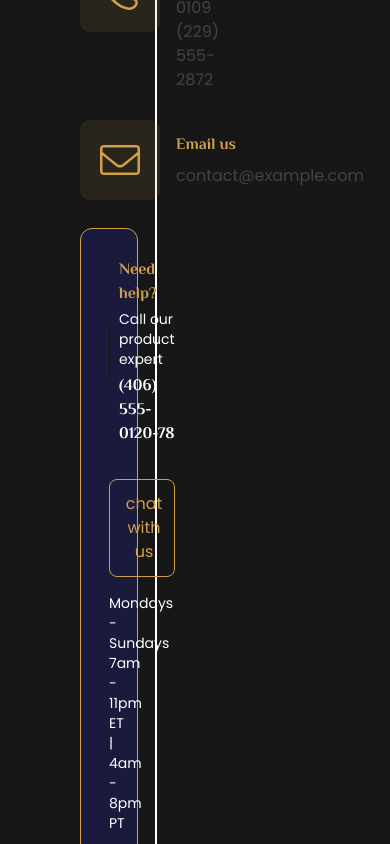
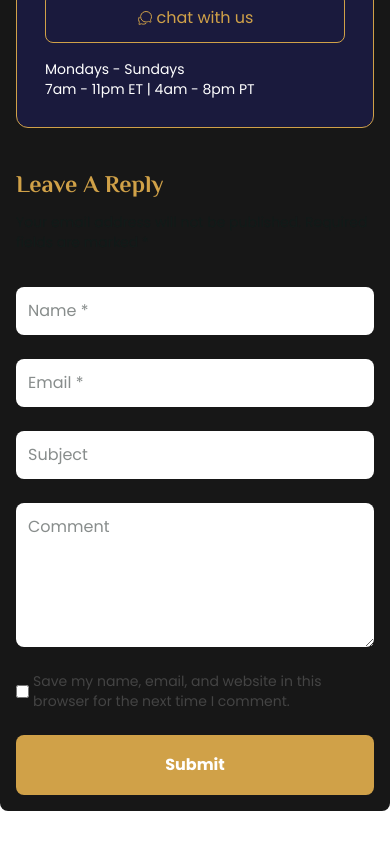
Before and after one commit to theashrafislam/halal-fly-v1, a Next.js app: page /contact in a window 390 px wide. Shown: the part 1156-2000 px from the top of the page. Built offline with nearby package versions, Linux system fonts and the light colour scheme; a web font is replaced by a local one.

Commit message:
contact page is complate with all devices responsive done

```diff
--- a/src/app/Components/Contact/ContactFormSection/ContactFormSection.jsx
+++ b/src/app/Components/Contact/ContactFormSection/ContactFormSection.jsx
@@ -10,11 +10,29 @@ const ContactFormSection = () => {
             </div>
 
             {/* contact input feilds  */}
-            <div>
+            <div className='flex flex-col gap-6'>
                 {/* name and email  */}
-                <div className='flex items-center justify-center gap-6'>
-                    <input type="text" name="name" id="name" placeholder='Name *' className='p-3 rounded-lg bg-white text-base w-full'/>
-                    <input type="email" name="email" id="email" placeholder='Email *' className='p-3 rounded-lg bg-white text-base w-full'/>
+                <div className='flex flex-col lg:flex-row items-center justify-center gap-6'>
+                    <input type="text" name="name" id="name" placeholder='Name *' className='p-3 rounded-lg bg-white text-base w-full' />
+                    <input type="email" name="email" id="email" placeholder='Email *' className='p-3 rounded-lg bg-white text-base w-full' />
+                </div>
+                {/* subject  */}
+                <input type="text" name="subject" id="subject" placeholder='Subject' className='p-3 rounded-lg bg-white text-base w-full' />
+
+                {/* comment  */}
+                <textarea rows={5} name="comment" id="comment" placeholder='Comment' className='p-3 rounded-lg bg-white text-base w-full'></textarea>
+
+                {/* checkbox  */}
+                <div className='flex items-center gap-1'>
+                    <input type="checkbox" name="checkBox" id="checkBox" />
+                    <p className='text-sm text-[#444]'>Save my name, email, and website in this browser for the next time I comment.</p>
+                </div>
+
+                {/* btn  */}
+                <div className='w-full'>
+                    <button className="bg-[#D0A148] rounded-lg py-[18px] px-8 text-white font-bold w-full sm:w-auto">
+                        Submit
+                    </button>
                 </div>
             </div>
         </div>
--- a/src/app/Components/Contact/GetInTouchSection/GetInTouchSection.jsx
+++ b/src/app/Components/Contact/GetInTouchSection/GetInTouchSection.jsx
@@ -55,7 +55,7 @@ const GetInTouchSection = () => {
     ]
 
     return (
-        <div className='bg-[#171717] p-20 rounded-lg'>
+        <div className='bg-[#171717] p-4 lg:p-20 rounded-lg'>
 
             {/* header section  */}
             <div className='pb-14'>
@@ -65,8 +65,8 @@ const GetInTouchSection = () => {
             </div>
 
             {/* main section  */}
-            <div className='flex items-start gap-10'>
-                <div className='w-1/3 pr-8 border-r-2 border-white'>
+            <div className='flex flex-col lg:flex-row items-start gap-10'>
+                <div className='w-full lg:w-1/3 lg:pr-8 lg:border-r-2 border-white'>
                     {/* contacts  */}
                     <div className='flex flex-col gap-7 pb-7'>
                         {hello?.map((item, i) => (
@@ -105,7 +105,7 @@ const GetInTouchSection = () => {
                         </div>
                     </div>
                 </div>
-                <div className='w-2/3'>
+                <div className='w-full lg:w-2/3'>
                     <ContactFormSection />
                 </div>
             </div>
--- a/src/app/contact/page.jsx
+++ b/src/app/contact/page.jsx
@@ -15,8 +15,10 @@ const ContactUs = () => {
                 </div>
 
                 {/* main contect of contact section  */}
-                <div className='max-w-6xl mx-auto'>
-                    <GetInTouchSection />
+                <div className='max-w-7xl mx-auto relative'>
+                    <div className='max-w-6xl mx-auto translate-y-[-70px]'>
+                        <GetInTouchSection />
+                    </div>
                 </div>
             </div>
         </div>
```
